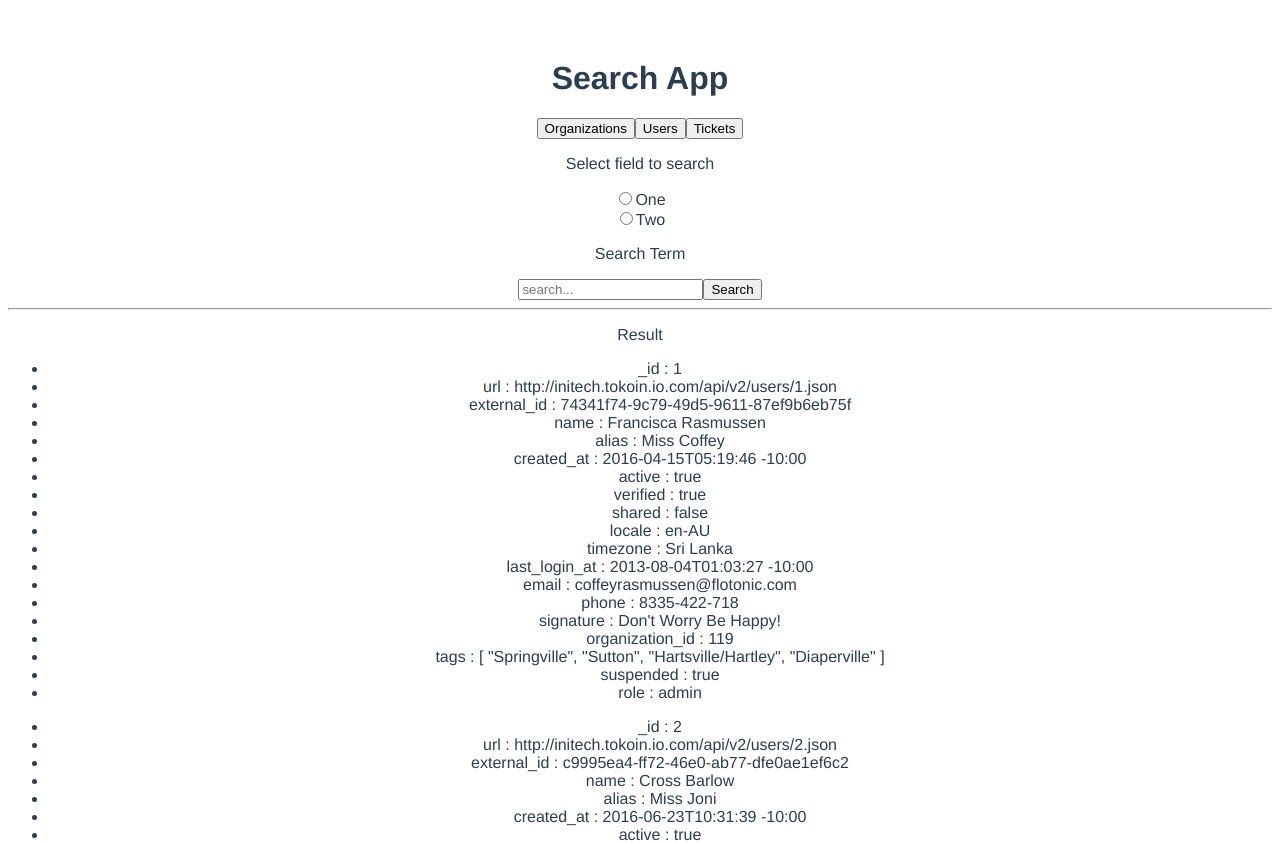
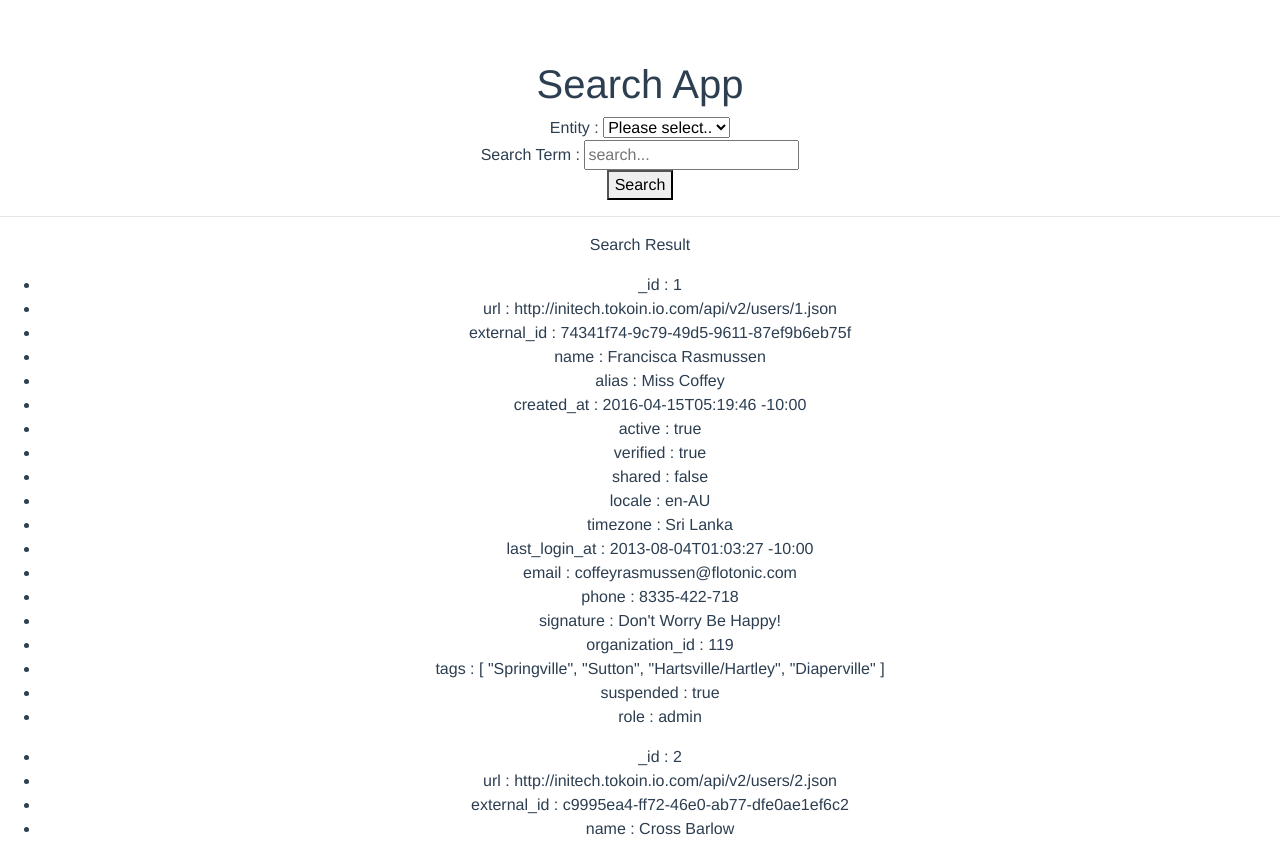
Before and after one commit to eclayaz/vuejs-search-app, a Vue app: page / in a window 1280 px wide. Shown: the top 843 px of the page. Built offline with nearby package versions, Linux system fonts and the light colour scheme.

Commit message:
add bootstrap and search form interactions

```diff
--- a/package.json
+++ b/package.json
@@ -8,6 +8,8 @@
     "lint": "vue-cli-service lint"
   },
   "dependencies": {
+    "bootstrap": "^4.5.0",
+    "bootstrap-vue": "^2.14.0",
     "core-js": "^3.6.4",
     "vue": "^2.6.11"
   },
--- a/src/App.vue
+++ b/src/App.vue
@@ -7,6 +7,8 @@
 </template>
 
 <script>
+import 'bootstrap/dist/css/bootstrap.css';
+import 'bootstrap-vue/dist/bootstrap-vue.css';
 import Search from './components/Search.vue';
 import Result from './components/Result.vue';
 
--- a/src/components/Result.vue
+++ b/src/components/Result.vue
@@ -1,6 +1,6 @@
 <template>
   <div>
-    <p>Result</p>
+    <p>Search Result</p>
     <div v-bind:key="result._id" v-for="result in results">
       <ul>
         <li v-bind:key="value._id" v-for="(value, propertyName) in result">
--- a/src/components/Search.vue
+++ b/src/components/Search.vue
@@ -1,30 +1,96 @@
 <template>
   <div>
     <h1>Search App</h1>
-    <button>Organizations</button>
-    <button>Users</button>
-    <button>Tickets</button>
 
+    Entity :
+    <select v-model="entity">
+      <option disabled value="">Please select..</option>
+      <option value="organizations">Organizations</option>
+      <option value="users">Users</option>
+      <option value="tickets">Tickets</option>
+    </select>
+    <div v-if="entity !== '' && searchableFields.hasOwnProperty(entity)">
+      <p>Select field:</p>
+      <span v-bind:key="key" v-for="key in searchableFields[entity]">
+        <input type="radio" :value="key" v-model="searchKey" /> &nbsp;
+        <label for="one">{{ key }}</label>
+      </span>
+    </div>
     <div>
-      <p>Select field to search</p>
-      <input type="radio" id="one" value="One" v-model="picked" />
-      <label for="one">One</label>
-      <br />
-      <input type="radio" id="two" value="Two" v-model="picked" />
-      <label for="two">Two</label>
+      Search Term :
+      <input v-model="searchTerm" placeholder="search..." />
     </div>
-
-    <div>
-      <p>Search Term</p>
-      <input v-model="message" placeholder="search..." />
-      <button>Search</button>
-    </div>
+    <button>Search</button>
   </div>
 </template>
 
 <script>
 export default {
   name: 'search',
+  data() {
+    return {
+      entity: '',
+      searchTerm: '',
+      searchKey: '',
+      searchableFields: {
+        organizations: [
+          '_id',
+          'url',
+          'external_id',
+          'name',
+          'domain_names',
+          'created_at',
+          'details',
+          'shared_tickets',
+          'tags',
+        ],
+        users: [
+          '_id',
+          'url',
+          'external_id',
+          'name',
+          'alias',
+          'created_at',
+          'active',
+          'verified',
+          'shared',
+          'locale',
+          'timezone',
+          'last_login_at',
+          'email',
+          'phone',
+          'signature',
+          'organization_id',
+          'tags',
+          'suspended',
+          'role',
+        ],
+        tickets: [
+          '_id',
+          'url',
+          'external_id',
+          'created_at',
+          'type',
+          'subject',
+          'description',
+          'priority',
+          'status',
+          'submitter_id',
+          'assignee_id',
+          'organization_id',
+          'tags',
+          'has_incidents',
+          'due_at',
+          'via',
+        ],
+      },
+    };
+  },
+  watch: {
+    entity: function() {
+      this.searchKey = '';
+    },
+  },
 };
 </script>
 
```
Also changed, not shown: src/main.js (+9 -5 lines), 1 other file (tests, documents, lock files or other folders).
